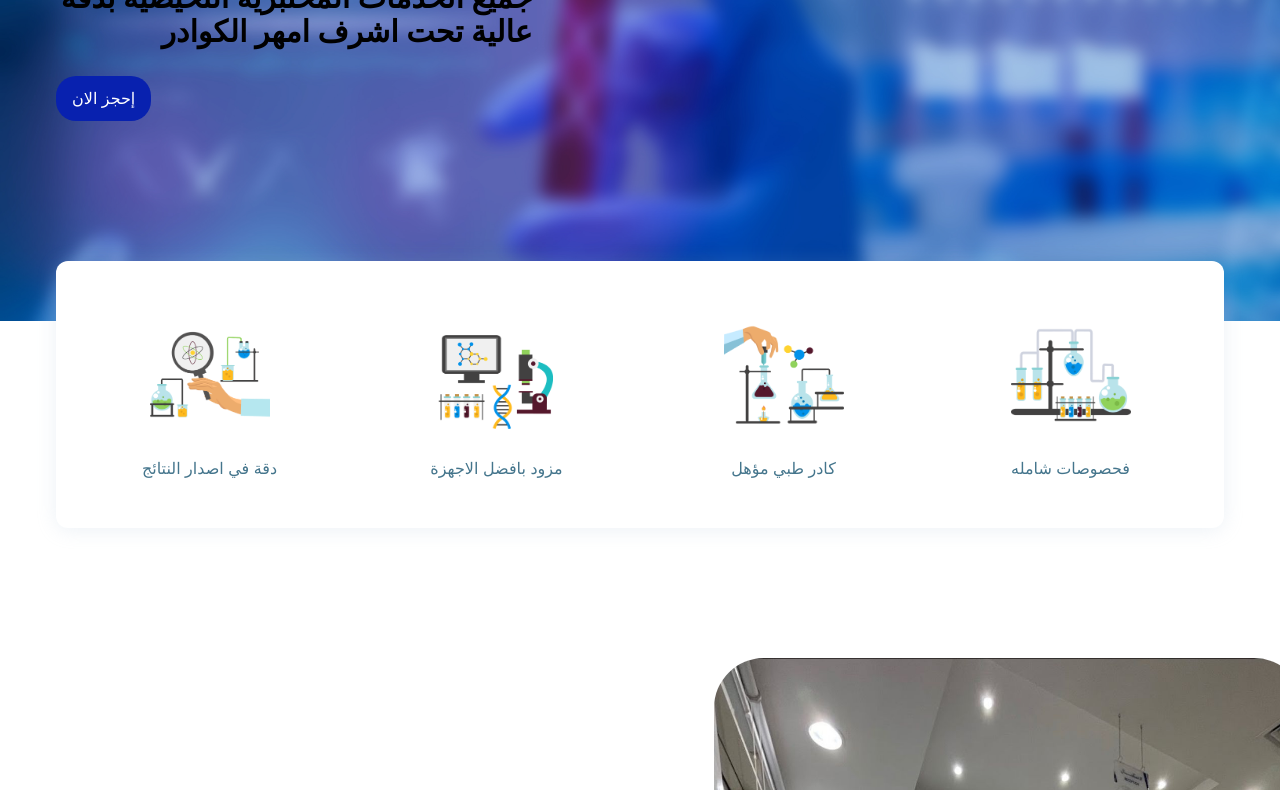
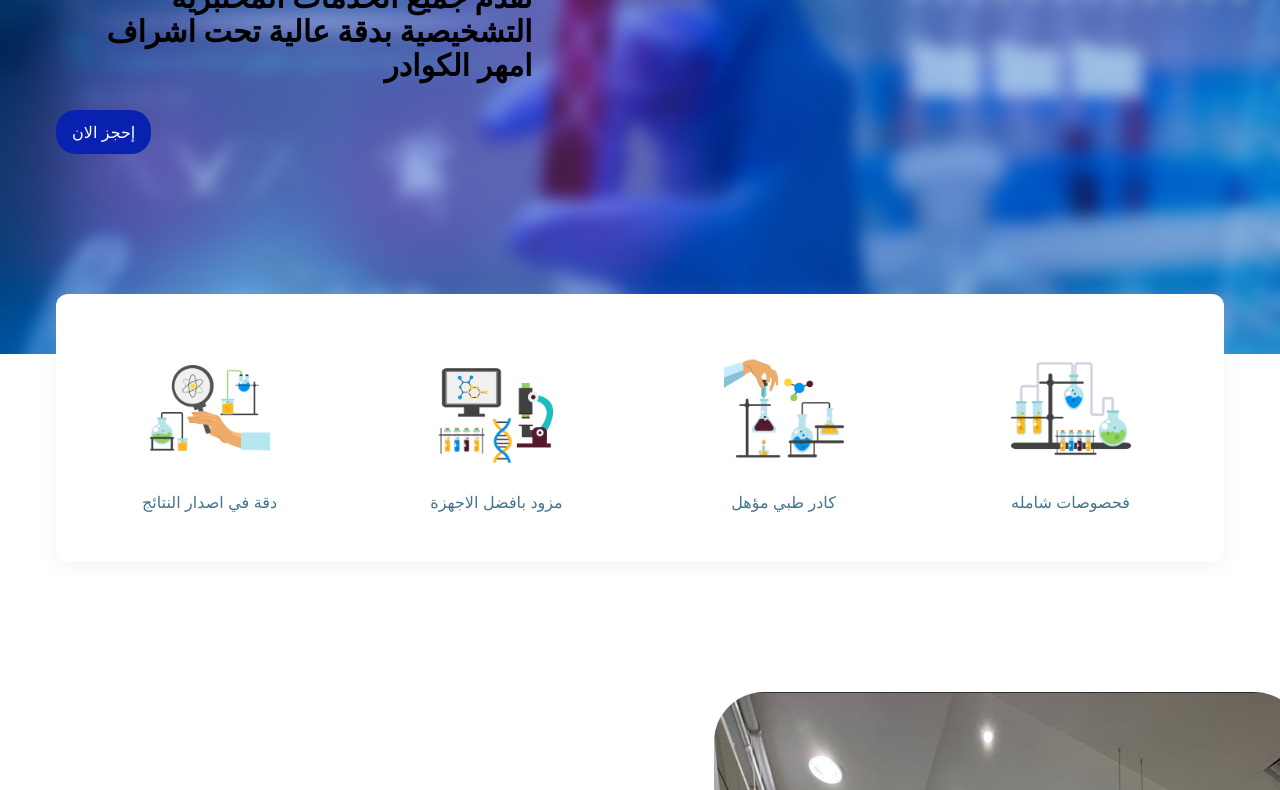
Before and after one commit to lyou00/AlHilalMedicalLaboratories, a plain HTML site: page index.html in a window 1280 px wide. Shown: the part 281-1071 px from the top of the page. Drawn offline with nearby package versions, Linux system fonts and the light colour scheme; files whose address does not match are found by name.

Commit message:
Update index.html

```diff
--- a/index.html
+++ b/index.html
@@ -178,7 +178,7 @@
             <h3 class="headline-lg hero-title" data-reveal="right">
               <span style="color: #ffffff !important; font-size: 35px;font-weight: bold;">نرحب بكم مختبرات الهلال الطبي
                 </span>
-              <span style="color: black !important;font-size: 30px;font-weight: bold;"> جميع الخدمات المختبرية التخيصية بدقة عالية تحت اشرف امهر الكوادر
+              <span style="color: black !important;font-size: 30px;font-weight: bold;">نقدم جميع الخدمات المختبرية التشخيصية بدقة عالية تحت اشراف امهر الكوادر
               </span>
             </h3>
 
```
